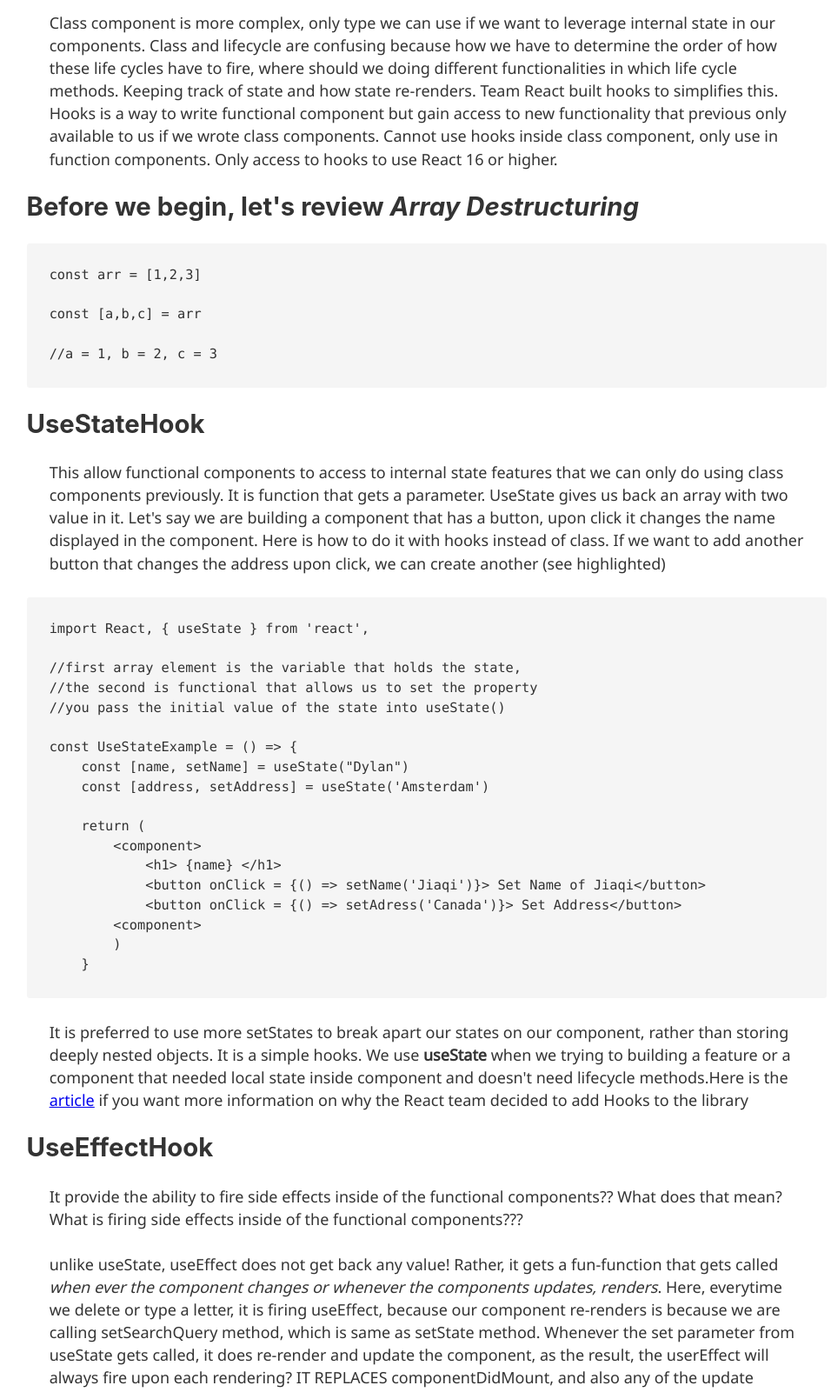
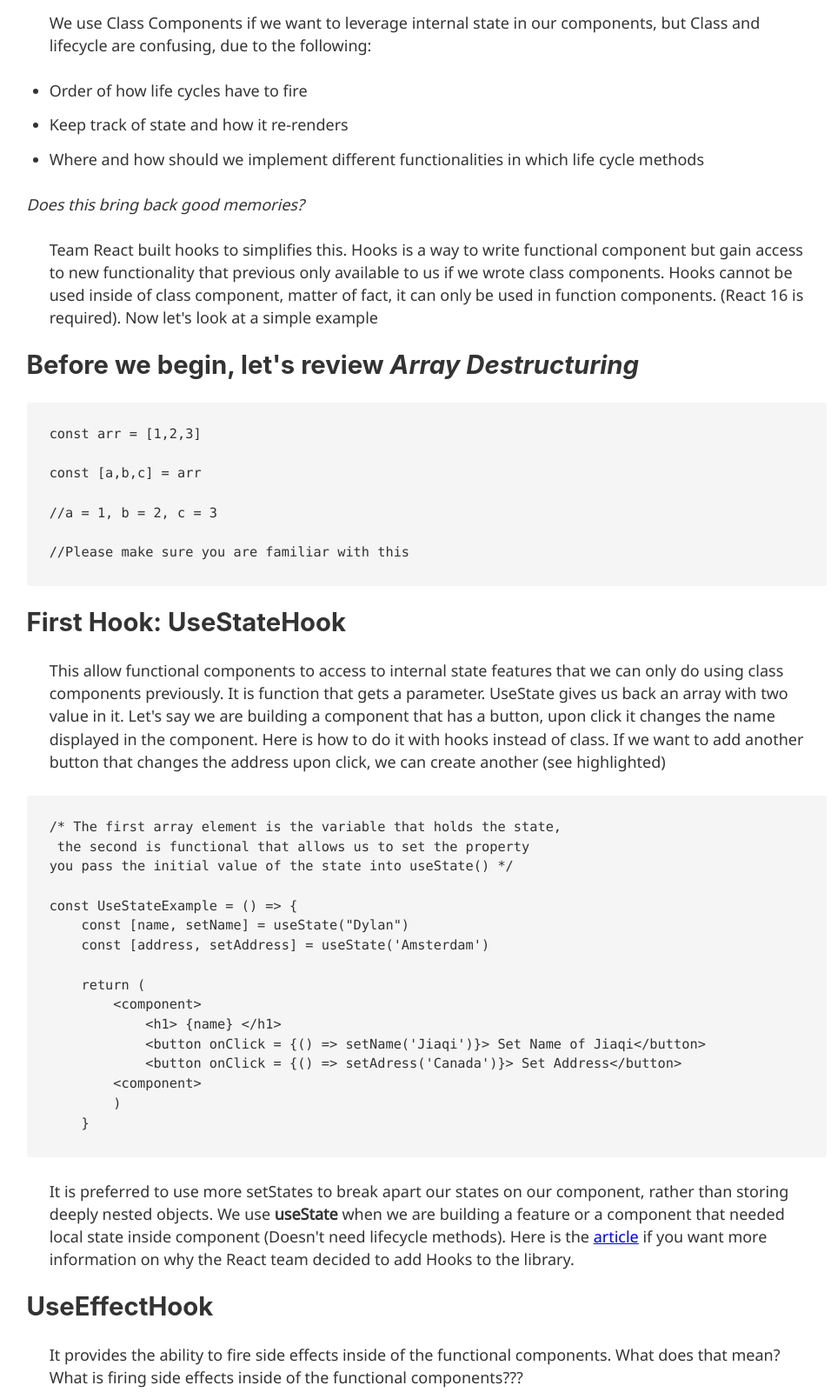
Before and after one commit to marshmello-not-alone/gatsby-blog, a Gatsby site: page /react-hook-2019-10-18/ in a window 1280 px wide. Shown: the part 260-1861 px from the top of the page at 87% size, without its empty margins (149-1105 px from the left). Built offline with nearby package versions, Linux system fonts and the light colour scheme; Gatsby itself is replaced by a stand-in of ours; some packages are replaced by stand-ins of ours; code samples lack their colours.

Commit message:
updating blogg

````diff
--- a/src/markdownPages/react-hook-2019-10-18.md
+++ b/src/markdownPages/react-hook-2019-10-18.md
@@ -6,7 +6,15 @@ description: 'Just playing some piano'
 
 ## Why Hooks?
 
->Class component is more complex, only type we can use if we want to leverage internal state in our components.  Class and lifecycle are confusing because how we have to determine the order of how these life cycles have to fire, where should we doing different functionalities in which life cycle methods. Keeping track of state and how state re-renders.  Team React built hooks to simplifies this. Hooks is a way to write functional component but gain access to new functionality that previous only available to us if we wrote class components.  Cannot use hooks inside class component, only use in function components.  Only access to hooks to use React 16 or higher.
+>We use Class Components if we want to leverage internal state in our components, but Class and lifecycle are confusing, due to the following:
+
+* Order of how life cycles have to fire
+* Keep track of state and how it re-renders
+* Where and how should we implement different functionalities in which life cycle methods
+
+_Does this bring back *good* memories?_
+
+>Team React built hooks to simplifies this. Hooks is a way to write functional component but gain access to new functionality that previous only available to us if we wrote class components.  Hooks cannot be used inside of class component, matter of fact, it can only be used in function components. (React 16 is required).  Now let's look at a simple example
 
 ## Before we begin, let's review *Array Destructuring*
 
@@ -16,18 +24,18 @@ const arr = [1,2,3]
 const [a,b,c] = arr
 
 //a = 1, b = 2, c = 3
+
+//Please make sure you are familiar with this
 ```
 
-## UseStateHook
+## First Hook: UseStateHook
 
 >This allow functional components to access to internal state features that we can only do using class components previously. It is function that gets a parameter. UseState gives us back an array with two value in it. Let's say we are building a component that has a button, upon click it changes the name displayed in the component. Here is how to do it with hooks instead of class. If we want to add another button that changes the address upon click, we can create another (see highlighted)
 
 ```
-import React, { useState } from 'react',
-
-//first array element is the variable that holds the state,
-//the second is functional that allows us to set the property
-//you pass the initial value of the state into useState()
+/* The first array element is the variable that holds the state,
+ the second is functional that allows us to set the property
+you pass the initial value of the state into useState() */
 
 const UseStateExample = () => {
 	const [name, setName] = useState("Dylan")
@@ -43,11 +51,11 @@ const UseStateExample = () => {
 	}
   ```
 
-  >It is preferred to use more setStates to break apart our states on our component, rather than storing deeply nested objects. It is a simple hooks. We use **useState** when we trying to building a feature or a component that needed local state inside component and doesn't need lifecycle methods.Here is the [article](https://reactjs.org/docs/hooks-intro.html#motivation) if you want more information on why the React team decided to add Hooks to the library
+  >It is preferred to use more setStates to break apart our states on our component, rather than storing deeply nested objects. We use **useState** when we are building a feature or a component that needed local state inside component (Doesn't need lifecycle methods).  Here is the [article](https://reactjs.org/docs/hooks-intro.html#motivation) if you want more information on why the React team decided to add Hooks to the library.
 
 ## UseEffectHook
 
->It provide the ability to fire side effects inside of the functional components?? What does that mean? What is firing side effects inside of the functional components???
+>It provides the ability to fire side effects inside of the functional components. What does that mean? What is firing side effects inside of the functional components???
 
 >unlike useState, useEffect does not get back any value! Rather, it gets a fun-function that gets called *when ever the component changes or whenever the components updates, renders*. Here, everytime we delete or type a letter, it is firing useEffect, because our component re-renders is because we are calling setSearchQuery method, which is same as setState method.  Whenever the set parameter from useState gets called, it does re-render and update the component, as the result, the userEffect will always fire upon each rendering? IT REPLACES componentDidMount, and also any of the update lifecyle methods.
 
@@ -70,10 +78,10 @@ const fetchFunc = async () => {
 return
 ```
 
-## So, here are the steps
+## In summary, here are the steps
 
-1. firing useEffect whenever it re-renders or component updates
+1. Firing **useEffect** whenever it re-renders or component updates
 2. Component updates whenever we set the state
-3. we set the userState whenever the user comes in → render again (infinite loop)
+3. We set the userState whenever the user comes in → render again (infinite loop)
 4. [  ] at the end is Import =  minmic a componentDidMount
 5. [searchQuery] = second parameter with a variable that is checked by hooks and it re-run the hooks (re-render) if it changes. for example, + or - in search field
````
